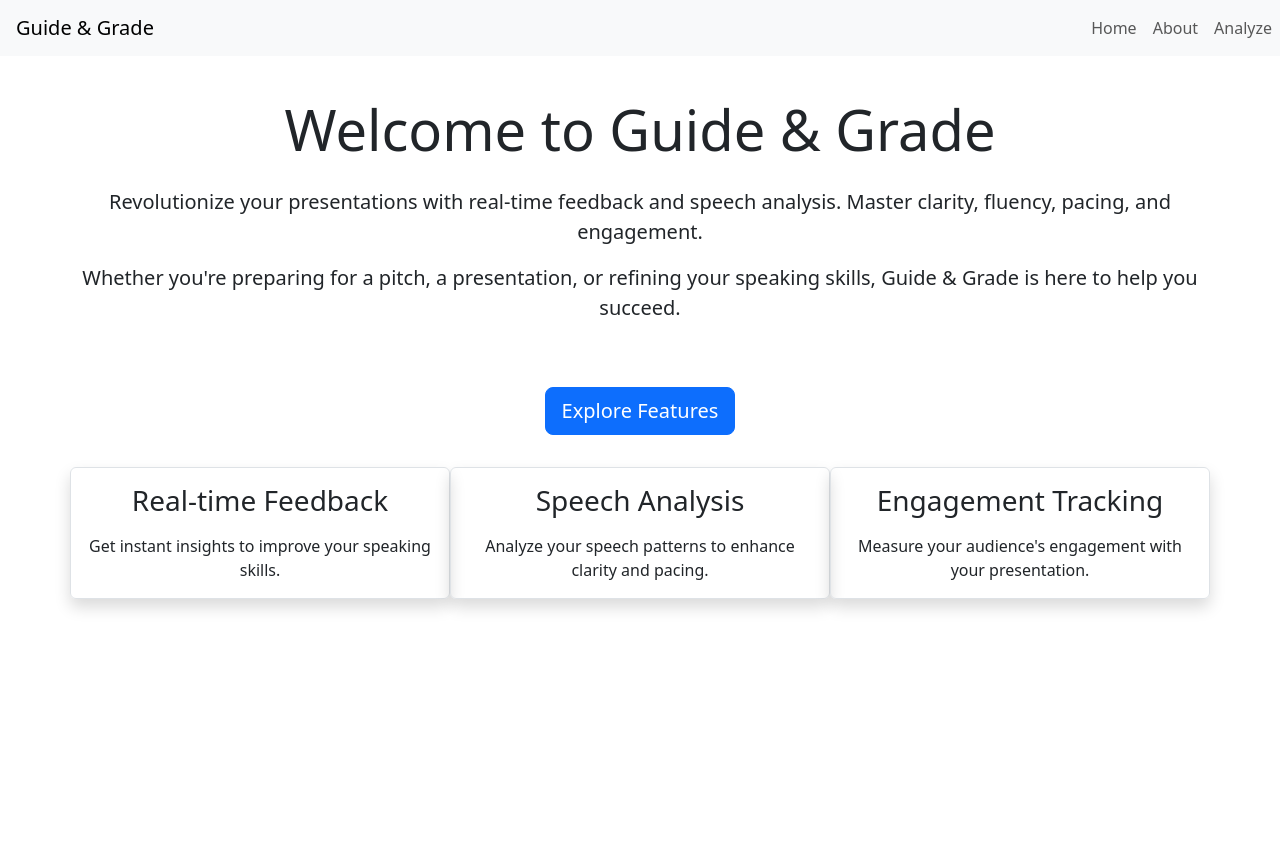
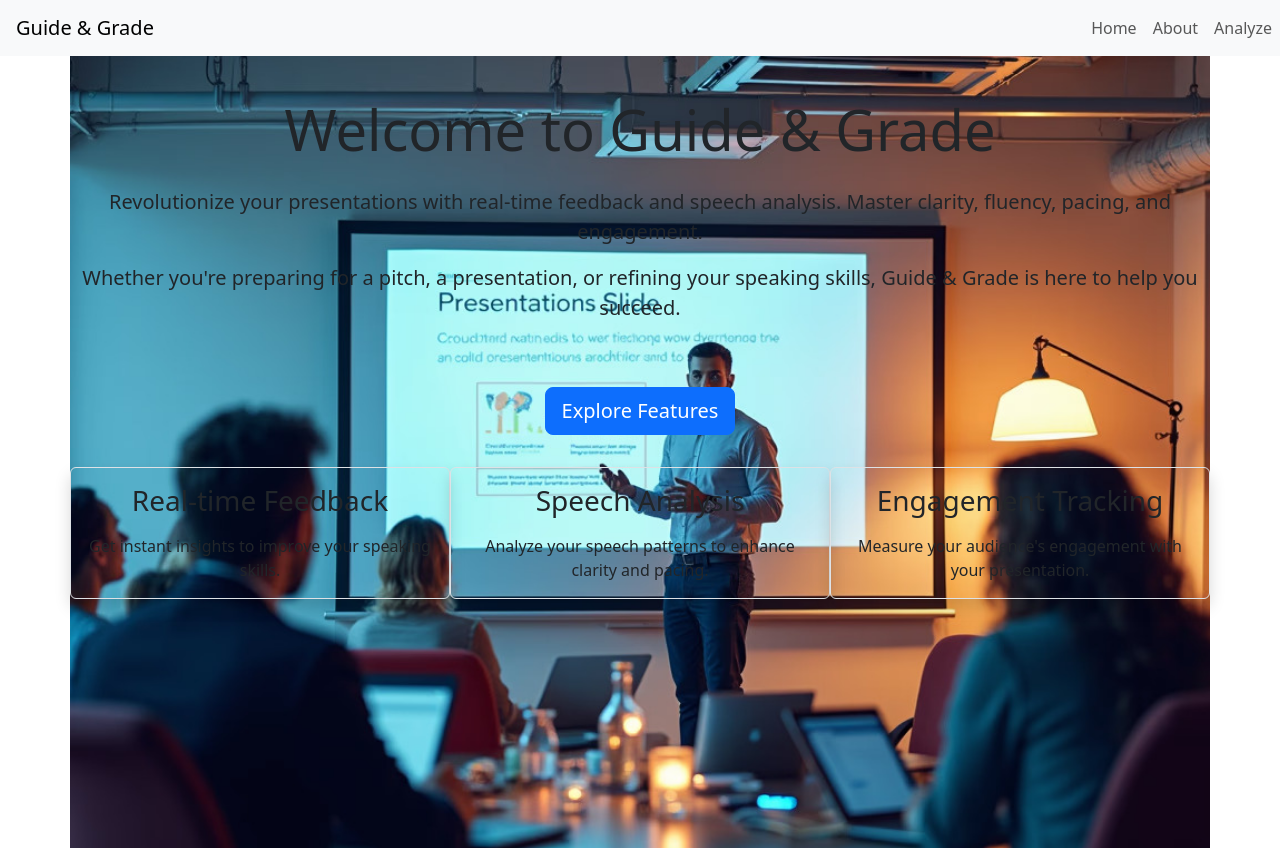
Before and after one commit to Kaveengayanga1/guide_and_grade, a React (Vite) app: page / in a window 1280 px wide. Before the commit the page ends 800 px from the top, so only its background shows below. Built offline with nearby package versions, Linux system fonts and the light colour scheme.

Commit message:
Background image added

```diff
--- a/src/pages/Home.jsx
+++ b/src/pages/Home.jsx
@@ -1,13 +1,25 @@
 import React from 'react';
-
+import image from '../assets/bg.jpg';
 const Home = (props) => {
 
   return (
+
     <div
-      className="container py-5 mt-5"
+      className="container py-5 mt-5 bg-image"
       data-aos='zoom-in'
       data-aos-duration='500'
+      style={{
+        backgroundImage: `url(${image})`,
+        backgroundSize: "cover",
+        backgroundPosition: "center",
+        backgroundRepeat: "no-repeat", // Prevents tiling
+        height: "100vh", // Full viewport height
+        width: "100vw", // Full viewport width
+      }}
+
     >
+
+
       <div className="row">
         <div className="col-12 text-center">
           <h1 className="display-4 mb-4"
@@ -15,6 +27,7 @@ const Home = (props) => {
             data-aos-delay="400"
             data-aos-duration="1000"
           >Welcome to Guide & Grade</h1>
+
           <p className="lead"
             data-aos="fade-up"
             data-aos-delay="400"
```
Also changed, not shown: src/assets/bg.jpg (added).
